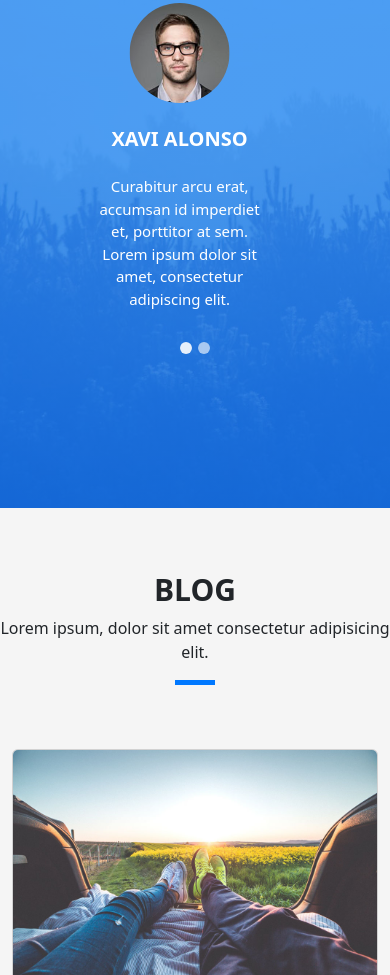
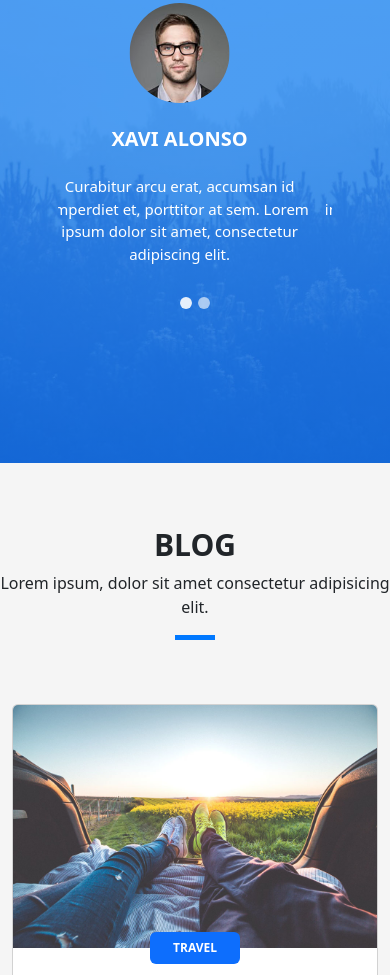
Before and after one commit to KirollousHany/DevFolio, a plain HTML site: page index.html in a window 390 px wide. Shown: the part 7868-8843 px from the top of the page. Drawn offline with Linux system fonts and the light colour scheme.

Commit message:
padding-mq

```diff
--- a/css/mq.css
+++ b/css/mq.css
@@ -150,6 +150,9 @@
             .caption {
               h4 {
                 font-size: 21px;
+              }
+              p {
+                padding-inline: 0px;
               }
             }
           }
```
